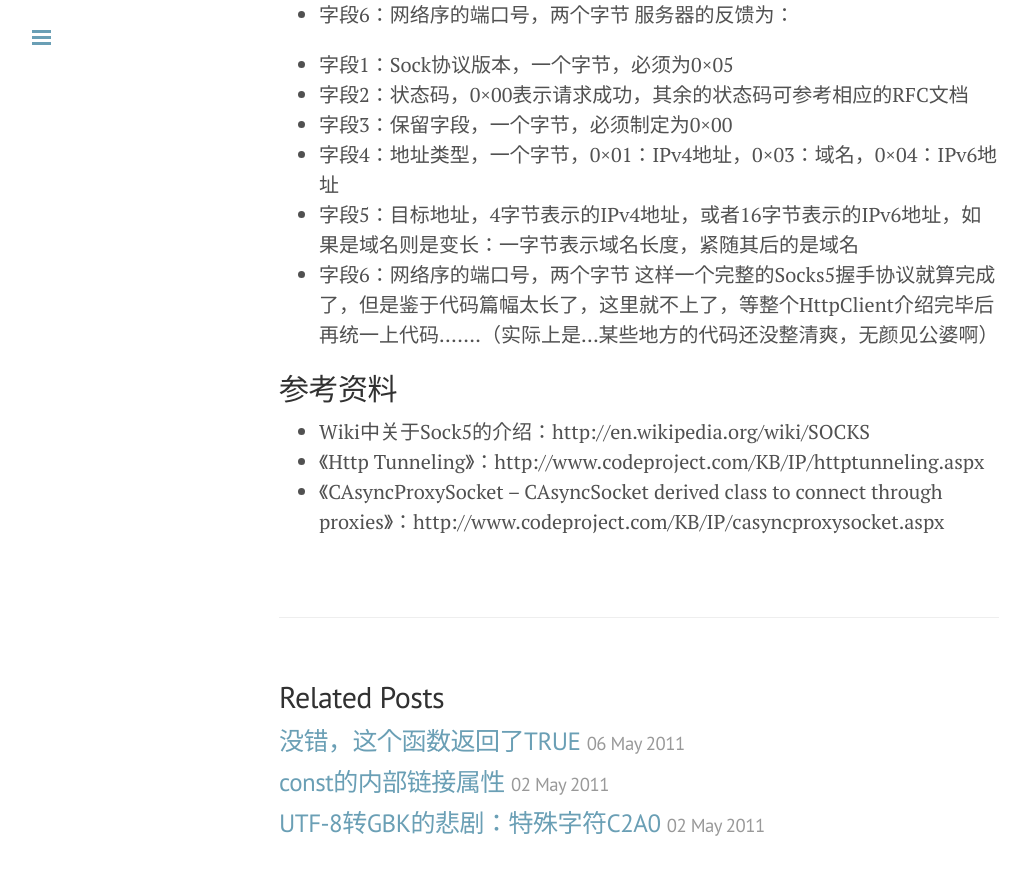
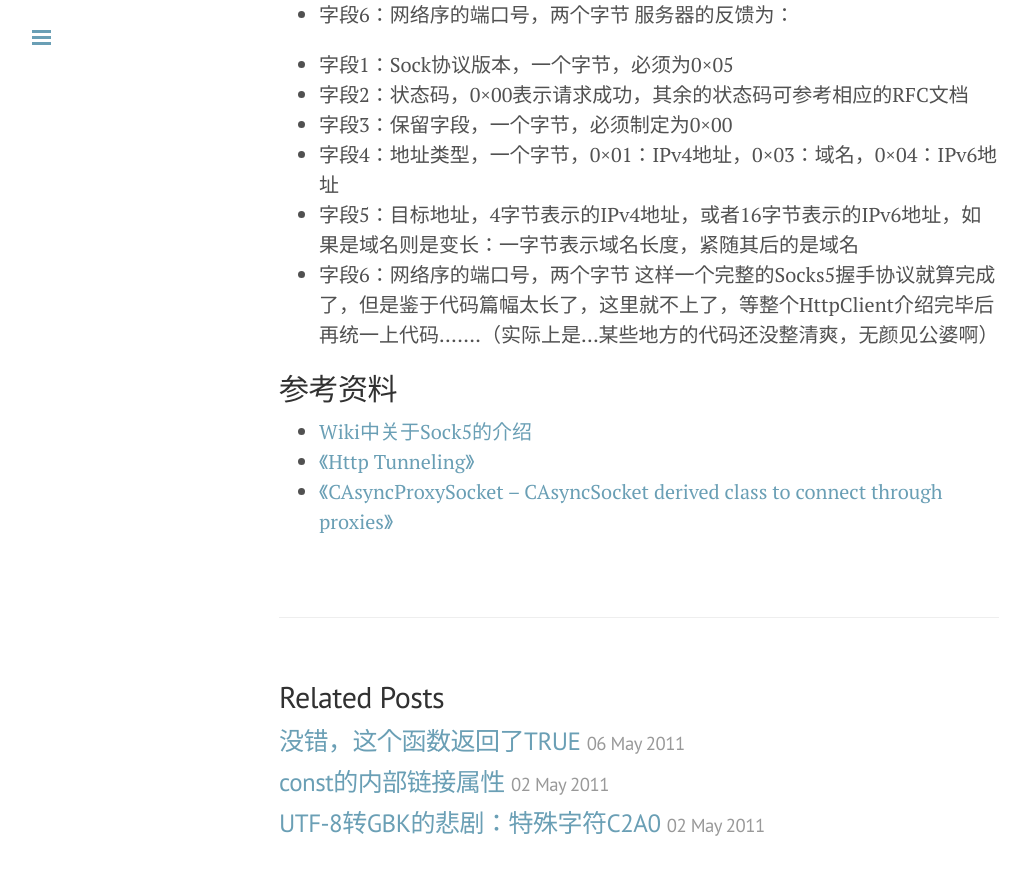
Before and after one commit to xiangwangfeng/xiangwangfeng.github.io, a Jekyll site: the page built from _posts/2011-05-08-构造HttpClient三部曲之一：支持代理的Socket封装.md, in a window 1280 px wide and 900 px high, scrolled down 5596 px. Shown: the top 875 px of the window, without its empty margins (1-1029 px from the left). Built offline with Jekyll 4.4.1, drawn with Linux system fonts in a browser that asks for light colours; Markdown is read by kramdown in place of the engine named in the settings; part of the change alters nothing that is shown.

Commit message:
Update 2011-05-08-构造HttpClient三部曲之一：支持代理的Socket封装.md

```diff
--- a/_posts/2011-05-08-构造HttpClient三部曲之一：支持代理的Socket封装.md
+++ b/_posts/2011-05-08-构造HttpClient三部曲之一：支持代理的Socket封装.md
@@ -173,8 +173,11 @@ Socks5是Socks4的一个升级版本，增加了很多Socks4不支持的特性
 这样一个完整的Socks5握手协议就算完成了，但是鉴于代码篇幅太长了，这里就不上了，等整个HttpClient介绍完毕后再统一上代码…….（实际上是…某些地方的代码还没整清爽，无颜见公婆啊）
 
 ##参考资料
-* Wiki中关于Sock5的介绍：http://en.wikipedia.org/wiki/SOCKS
-* 《Http Tunneling》：http://www.codeproject.com/KB/IP/httptunneling.aspx
-* 《CAsyncProxySocket – CAsyncSocket derived class to connect through proxies》：http://www.codeproject.com/KB/IP/casyncproxysocket.aspx
+* [Wiki中关于Sock5的介绍][2]
+* [《Http Tunneling》][3]
+* [《CAsyncProxySocket – CAsyncSocket derived class to connect through proxies》][4]
 
 [1]:/images/http_proxy.jpg
+[2]:http://en.wikipedia.org/wiki/SOCKS
+[3]:http://www.codeproject.com/KB/IP/httptunneling.aspx
+[4]:http://www.codeproject.com/KB/IP/casyncproxysocket.aspx
```
